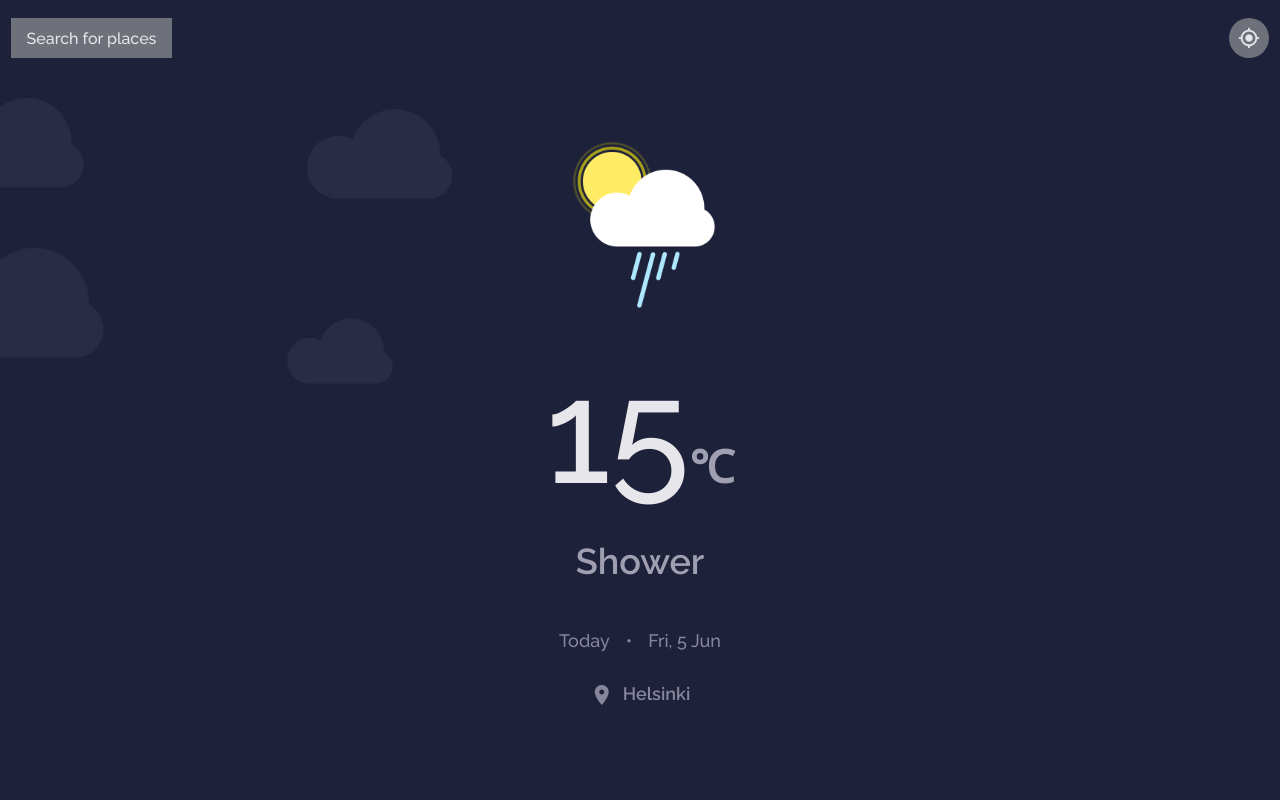
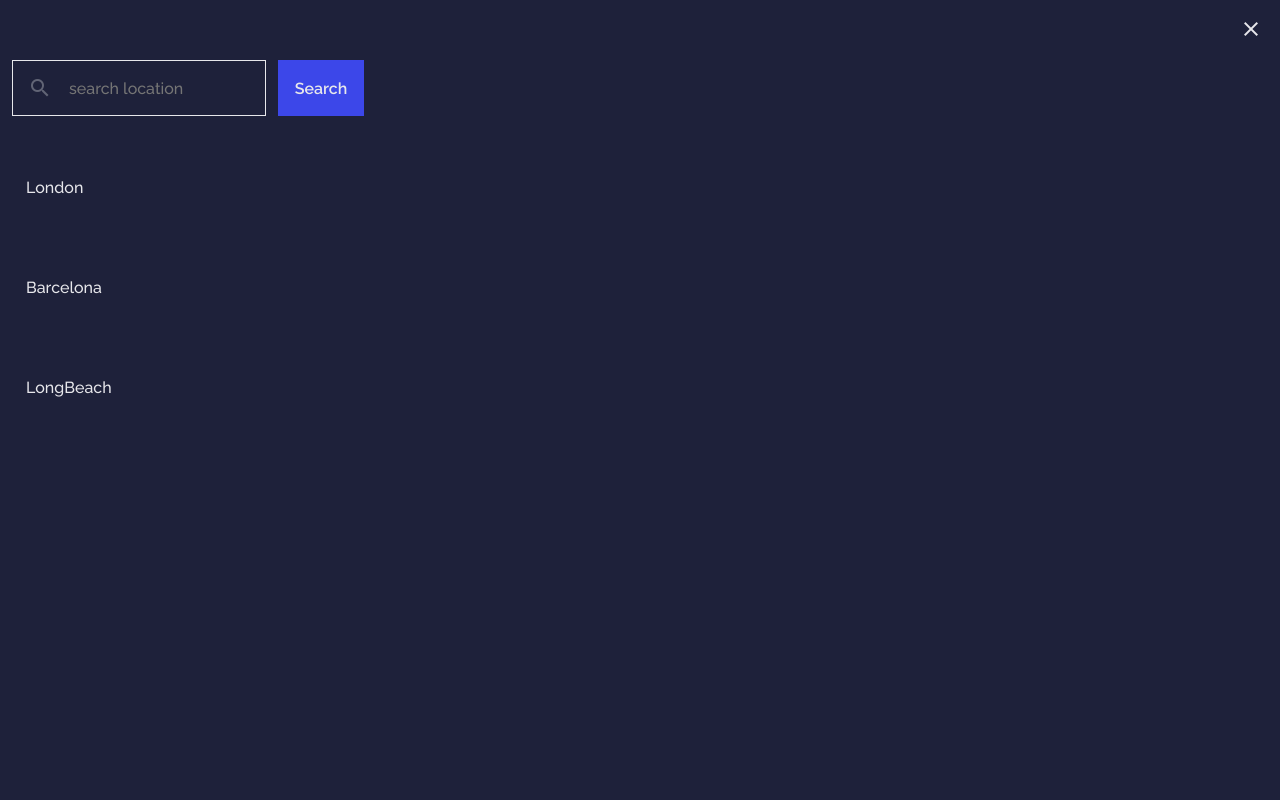
Before and after one commit to Ceoael/weather-app-vue, a Vue app: page / in a window 1280 px wide. Shown: the top 800 px of the page. Built offline with nearby package versions, Linux system fonts and the light colour scheme.

Commit message:
Added navigation

```diff
--- a/src/App.vue
+++ b/src/App.vue
@@ -1,5 +1,6 @@
 <template>
   <main>
+    <navigation />
     <today-weather-wrapper />
     <general-weather-info />
   </main>
@@ -8,13 +9,14 @@
 <script>
 import TodayWeatherWrapper from './components/TodayWeather/TodayWeather.vue';
 import GeneralWeatherInfo from './components/GeneralWeatherInfo/GeneralWeatherInfo.vue';
+import Navigation from './components/Navigation/Navigation.vue';
 
 export default {
   name: 'App',
   components: {
     TodayWeatherWrapper,
-    GeneralWeatherInfo
-
+    GeneralWeatherInfo,
+    Navigation
   }
 }
 </script>
@@ -25,4 +27,8 @@ export default {
     margin: 0;
     box-sizing: border-box;
   }
+
+  body {
+    background: #100E1D;
+  }
 </style>
--- a/src/components/GeneralWeatherInfo/GeneralWeatherInfo.vue
+++ b/src/components/GeneralWeatherInfo/GeneralWeatherInfo.vue
@@ -2,7 +2,7 @@
     <section class="generalWeatherInfo">
         <next-days-forecast />
         <weather-parameters />
-        <footer class="footer">created by <a class="footer_link" href="#">ceoael</a> - devChallenges.io</footer>
+        <footer class="footer">created by <a class="footer_link" href="https://github.com/ceoael">ceoael</a> - devChallenges.io</footer>
     </section>
 </template>
 
--- /dev/null
+++ b/src/components/Navigation/Navigation.vue
@@ -0,0 +1,138 @@
+<template>
+    <nav class="navigation">
+        <div class="navigation__close">
+            <button class="closeButton">
+                <span :class="['material-icons', 'closeButton__icon']">close</span>
+            </button>
+        </div>
+        <div class="searchBar">
+            <div class="searchBar__searchBox">
+                <span :class="['material-icons', 'searchBar__icon']">search</span>
+                <input class="searchBar__input" placeholder="search location"/>
+            </div>
+            <button class="searchBar__button">Search</button>
+        </div>
+        <button class="place">
+            <p class="place__name">London</p>
+            <span :class="['material-icons', 'place__icon']">chevron_right</span>
+        </button>
+        <button class="place">
+            <p class="place__name">Barcelona</p>
+            <span :class="['material-icons', 'place__icon']">chevron_right</span>
+        </button>
+        <button class="place">
+            <p class="place__name">LongBeach</p>
+            <span :class="['material-icons', 'place__icon']">chevron_right</span>
+        </button>
+    </nav>
+</template>
+
+<script>
+export default {
+
+}
+</script>
+
+<style scoped>
+.navigation {
+    height: 100vh;
+    padding: 12px;
+
+    color: #E7E7EB;
+    background-color: #1E213A;
+}
+.navigation__close {
+    display: flex;
+    justify-content: flex-end;
+}
+.closeButton {
+    display: flex;
+    padding: 5px;
+
+    background: transparent;
+    border: none;
+    border-radius: 5px;
+    cursor: pointer;
+
+    transition: .3s background ease-in-out;
+}
+.closeButton:hover,
+.closeButton:active {
+    background: rgba(0,0,0,0.5);
+}
+.closeButton__icon {
+    color:#E7E7EB;
+}
+.searchBar {
+    display: flex;
+    margin-top: 14px;
+    margin-bottom: 38px;
+}
+.searchBar__searchBox {
+    display: flex;
+    padding: 15px;
+    margin-right: 12px;
+    border: 1px solid #E7E7EB;
+}
+.searchBar__icon {
+    color: #616475;
+    margin-right: 17px;
+}
+.searchBar__input {
+    background: transparent;
+
+    font-family: 'Raleway', sans-serif;
+    font-weight: 500;
+    font-style: normal;
+    font-size: 16px;
+    color: #616475;
+
+    border: none;
+    outline: none;
+}
+.searchBar__button {
+    width: 86px;
+
+    background: #3C47E9;
+
+    font-family: 'Raleway', sans-serif;
+    font-weight: 600;
+    font-size: 16px;
+    color: #E7E7EB;
+
+    border: none;
+}
+.place {
+    display: flex;
+    justify-content: space-between;
+    padding: 22px 12px;
+    margin-bottom: 28px;
+    background: transparent;
+    width: 100%;
+
+    border: 2px solid transparent;
+    cursor: pointer;
+
+    transition: .3s all ease-in-out;
+}
+.place:hover {
+    border: 2px solid #616475;
+}
+
+.place__name {
+    font-family: 'Raleway', sans-serif;
+    font-weight: 500;
+    font-style: normal;
+    font-size: 16px;
+    color: #E7E7EB;
+}
+.place__icon {
+    color: #616475;
+    opacity: 0;
+    transition: .3s all ease-in-out;
+}
+
+.place:hover .place__icon {
+    opacity: 1;
+}
+</style>
```
